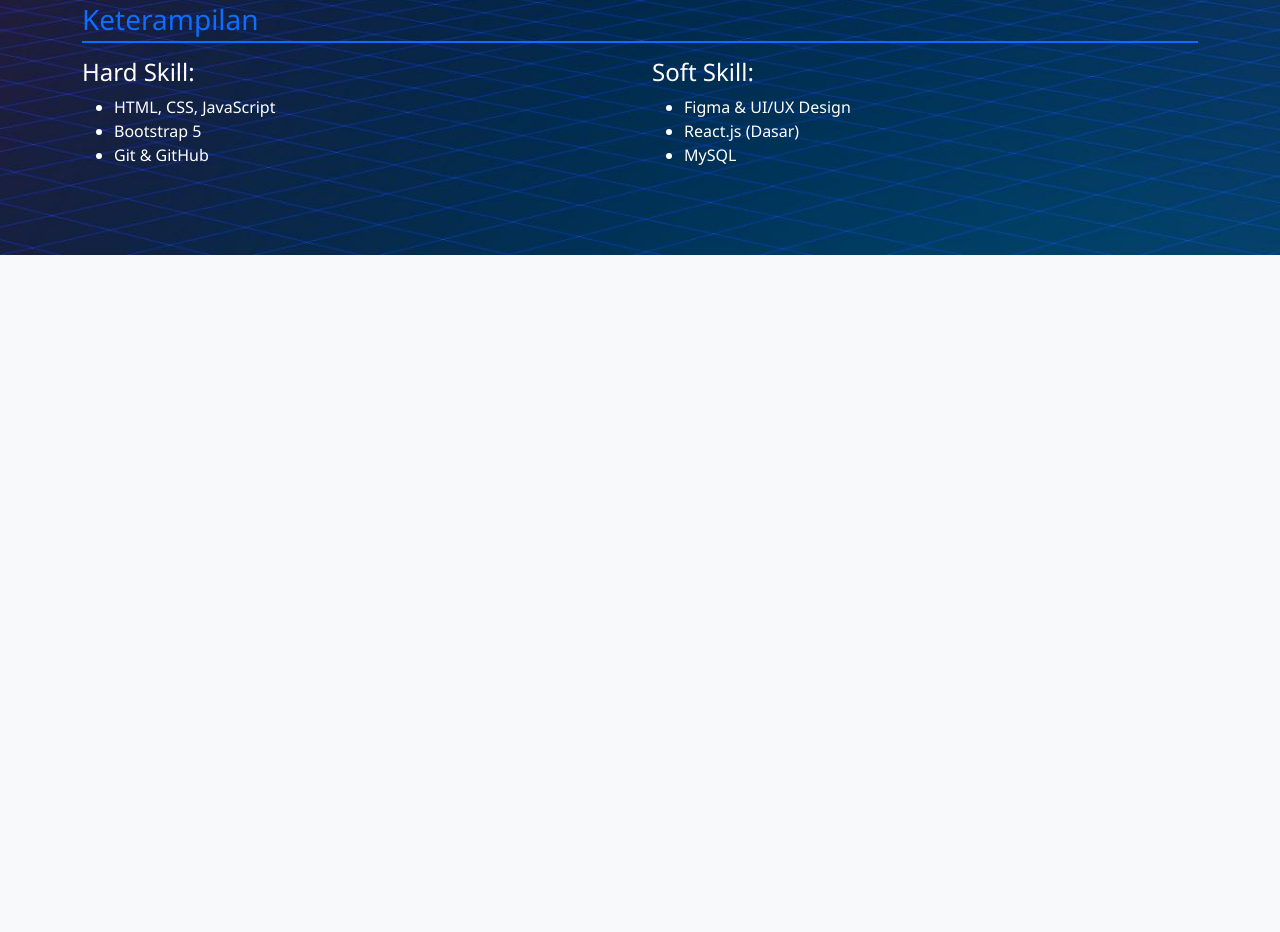
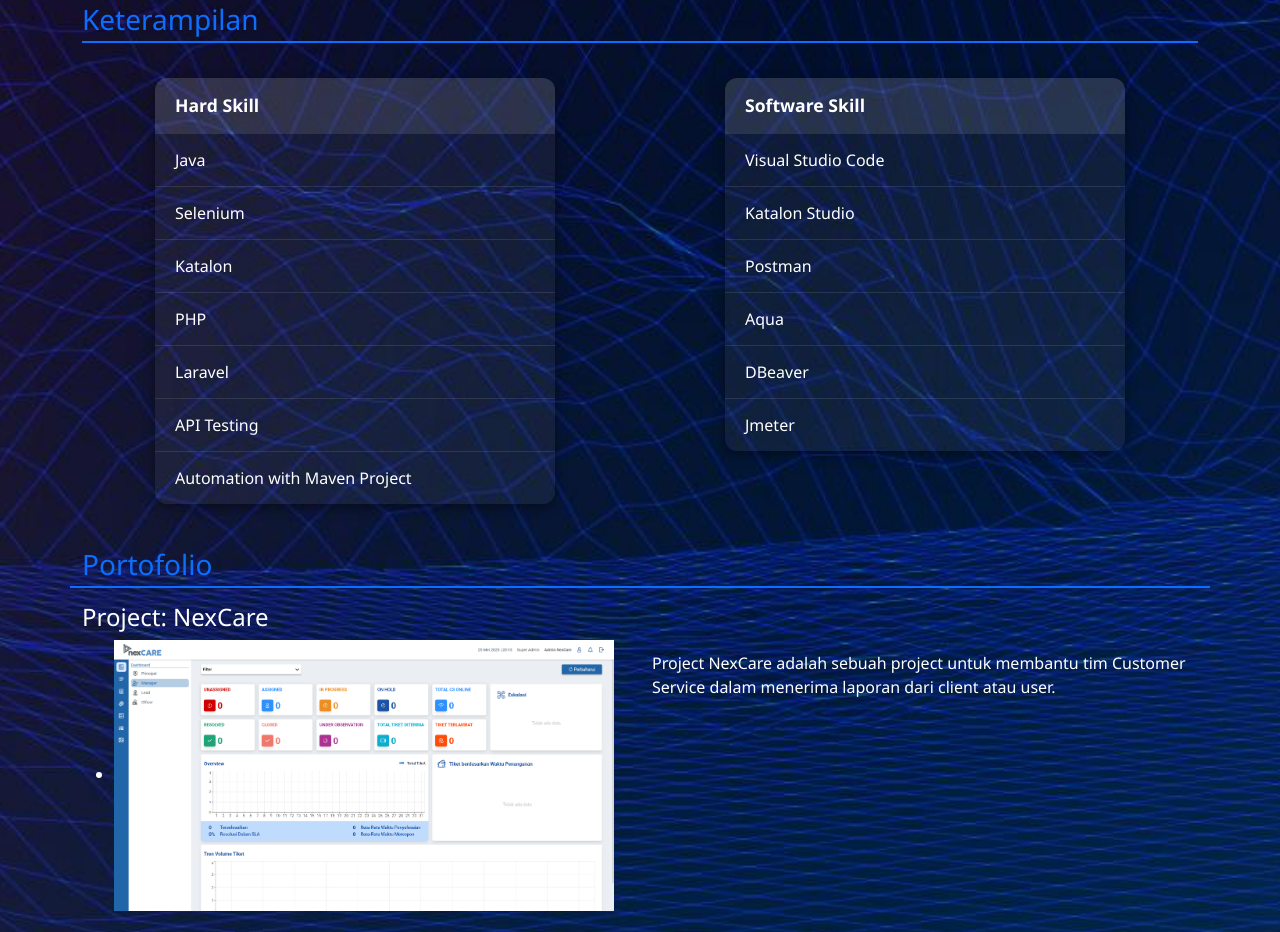
Before and after one commit to AndhikaBPN/uts_pemrogramanWeb, a plain HTML site: page index.html in a window 1280 px wide. Shown: the part 1640-2572 px from the top of the page. Before the commit the page ends 1895 px from the top, so only its background shows below. Drawn offline with nearby package versions, Linux system fonts and the light colour scheme; a script that the page names is missing.

Commit message:
update section

```diff
--- a/assets/css/style.css
+++ b/assets/css/style.css
@@ -7,6 +7,39 @@
     background-position: center;  /* posisi gambar di tengah */
     color: white;
 }
+
+.skill-table {
+  width: 100%;
+  max-width: 400px;
+  margin: 20px auto;
+  border-collapse: collapse;
+  background: rgba(255, 255, 255, 0.05);
+  border-radius: 12px;
+  overflow: hidden;
+  color: white;
+  box-shadow: 0 4px 12px rgba(0, 0, 0, 0.4);
+}
+
+.skill-table th, .skill-table td {
+  padding: 14px 20px;
+  text-align: left;
+}
+
+.skill-table thead {
+  background-color: rgba(255, 255, 255, 0.1);
+  font-weight: bold;
+  font-size: 1.1rem;
+}
+
+.skill-table tbody tr {
+  border-top: 1px solid rgba(255, 255, 255, 0.1);
+}
+
+.skill-table tbody tr:hover {
+  background-color: rgba(255, 255, 255, 0.1);
+  cursor: default;
+}
+
 
 .profile-img {
     width: 150px;
--- a/index.html
+++ b/index.html
@@ -3,7 +3,7 @@
 <head>
     <meta charset="UTF-8">
     <meta name="viewport" content="width=device-width, initial-scale=1.0">
-    <title>CV Saya</title>
+    <title>My CV</title>
     <link href="https://cdn.jsdelivr.net/npm/bootstrap@5.3.0/dist/css/bootstrap.min.css" rel="stylesheet">
     <link rel="stylesheet" href="assets/css/style.css">
 </head>
@@ -101,20 +101,108 @@
             <h3 class="section-title">Keterampilan</h3>
             <div class="row">
                 <div class="col-md-6">
-                    <h4>Hard Skill:</h4>
+                    <table class="skill-table">
+                        <thead>
+                            <tr>
+                                <th>Hard Skill</th>
+                            </tr>
+                        </thead>
+                        <tbody>
+                            <tr>
+                                <td>Java</td>
+                            </tr>
+                            <tr>
+                                <td>Selenium</td>
+                            </tr>
+                            <tr>
+                                <td>Katalon</td>
+                            </tr>
+                            <tr>
+                                <td>PHP</td>
+                            </tr>
+                            <tr>
+                                <td>Laravel</td>
+                            </tr>
+                            <tr>
+                                <td>API Testing</td>
+                            </tr>
+                            <tr>
+                                <td>Automation with Maven Project</td>
+                            </tr>
+                        </tbody>
+                    </table>
+                </div>
+                <div class="col-md-6">
+                    <table class="skill-table">
+                        <thead>
+                            <tr>
+                                <th>Software Skill</th>
+                            </tr>
+                        </thead>
+                        <tbody>
+                            <tr>
+                                <td>Visual Studio Code</td>
+                            </tr>
+                            <tr>
+                                <td>Katalon Studio</td>
+                            </tr>
+                            <tr>
+                                <td>Postman</td>
+                            </tr>
+                            <tr>
+                                <td>Aqua</td>
+                            </tr>
+                            <tr>
+                                <td>DBeaver</td>
+                            </tr>
+                            <tr>
+                                <td>Jmeter</td>
+                            </tr>
+                        </tbody>
+                    </table>
+                </div>
+            </div>
+        </div>
+
+        <!-- Portofolio -->
+        <div class="mb-4">
+            <div class="row">
+                <h3 class="section-title">Portofolio</h3>
+                <div class="col-md-6">
+                    <h4>Project: NexCare</h4>
                     <ul>
-                        <li>HTML, CSS, JavaScript</li>
-                        <li>Bootstrap 5</li>
-                        <li>Git & GitHub</li>
+                        <li><img src="assets/image/care.png" alt="" style="width: 500px;"></li>
                     </ul>
                 </div>
                 <div class="col-md-6">
-                    <h4>Soft Skill:</h4>
+                    <br><br>
+                    <p>Project NexCare adalah sebuah project untuk membantu tim Customer Service dalam menerima laporan dari client atau user.</p>
+                </div>
+            </div>
+            <br><br><br>
+            <div class="row">
+                <div class="col-md-6">
+                    <h4>Project: NexTrac</h4>
                     <ul>
-                        <li>Figma & UI/UX Design</li>
-                        <li>React.js (Dasar)</li>
-                        <li>MySQL</li>
+                        <li><img src="assets/image/trac.png" alt="" style="width: 500px;"></li>
                     </ul>
+                </div>
+                <div class="col-md-6">
+                    <br><br>
+                    <p>Project NexTrac adalah sebuah project untuk membantu client dalam hal pembelian license key dari aplikasi lain yang akan digunakan.</p>
+                </div>
+            </div>
+            <br><br><br>
+            <div class="row">
+                <div class="col-md-6">
+                    <h4>Project: GroBiz</h4>
+                    <ul>
+                        <li><img src="assets/image/biz.png" alt="" style="width: 500px;"></li>
+                    </ul>
+                </div>
+                <div class="col-md-6">
+                    <br><br>
+                    <p>Project GroBiz adalah sebuah project untuk membantu client mengiklankan produk-produk mereka atau promo yang sedang berjalan.</p>
                 </div>
             </div>
         </div>
```
Also changed, not shown: assets/image/biz.png (added), assets/image/care.png (added), assets/image/trac.png (added).
